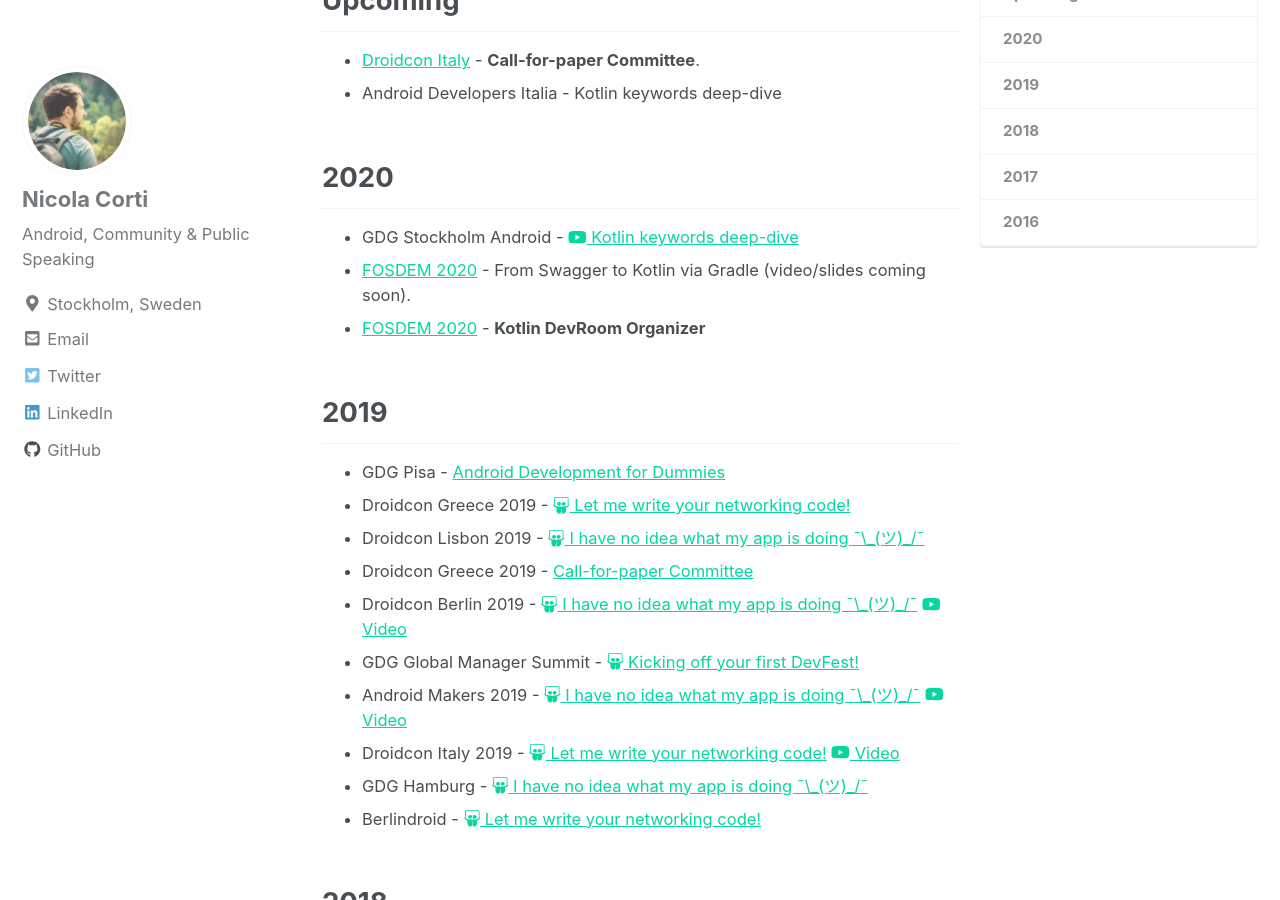
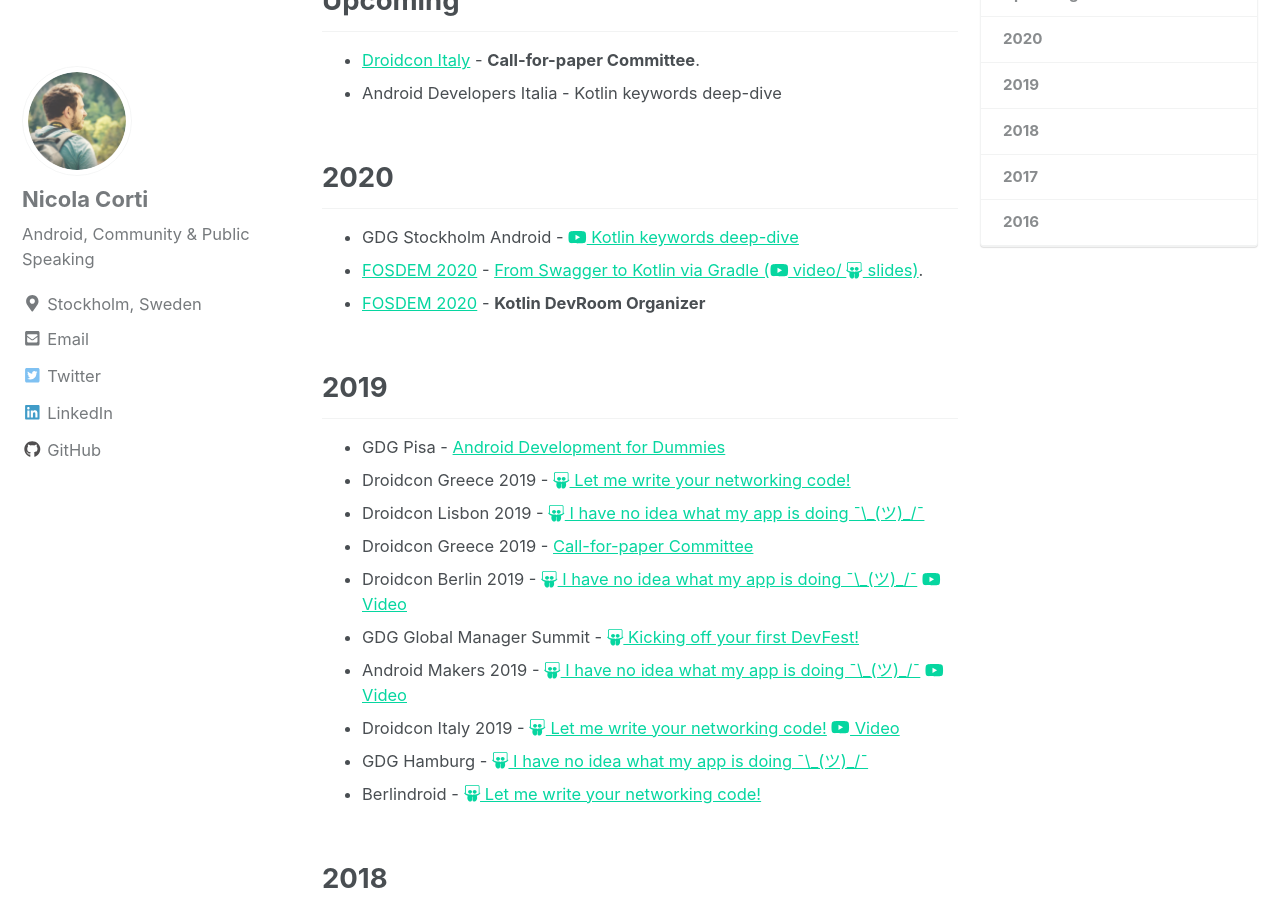
Before and after one commit to cortinico/cortinico.github.io, a Jekyll site: the page built from _pages/talks.md, in a window 1280 px wide and 900 px high, scrolled down 393 px. Built offline with Jekyll 4.4.1, drawn with Linux system fonts in a browser that asks for light colours; nearby versions of some CDN libraries.

Commit message:
Adding FOSDEM talk link

```diff
--- a/_pages/talks.md
+++ b/_pages/talks.md
@@ -22,7 +22,7 @@
 ## 2020
 
 * GDG Stockholm Android - [<i class="fab fa-youtube"></i> Kotlin keywords deep-dive](https://youtu.be/B1ezr5rrpq8)
-* [FOSDEM 2020](https://fosdem.org/2020/schedule/track/kotlin/) - From Swagger to Kotlin via Gradle (video/slides coming soon).
+* [FOSDEM 2020](https://fosdem.org/2020/schedule/track/kotlin/) - [From Swagger to Kotlin via Gradle (<i class="fab fa-youtube"></i> video/ <i class="fab fa-slideshare"></i> slides)](https://fosdem.org/2020/schedule/event/kotlin_from_swagger_to_kotlin/).
 * [FOSDEM 2020](https://fosdem.org/2020/schedule/track/kotlin/) - **Kotlin DevRoom Organizer**
 {: .talk-section }
 
```
